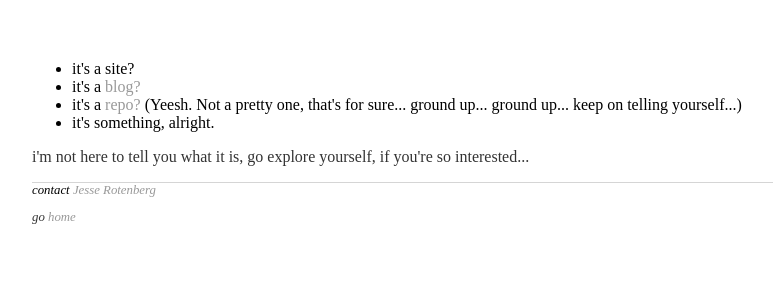
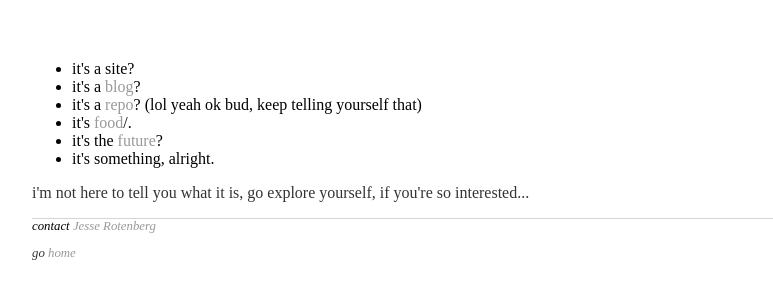
Before and after one commit to rachellanger3/JesseRotenberg.github.io, a Jekyll site: the page index.html, which Jekyll copies as it is, in a window 1280 px wide. Shown: the top 300 px of the page, without its empty margins (160-933 px from the left). Built offline with Jekyll 4.4.1, drawn with Linux system fonts in a browser that asks for light colours.

Commit message:
Auto stash before merge of "master" and "origin/master"

```diff
--- a/index.html
+++ b/index.html
@@ -16,8 +16,10 @@
 					<div class="text at last">
 						<ul id="things 'it' could be">
 							<li>it's a site?</li>
-							<li>it's a <a href="/posts">blog?</a></li>
-							<li>it's a <a href="https://github.com/JesseRotenberg/JesseRotenberg.github.io">repo?</a> (Yeesh. Not a pretty one, that's for sure... ground up... ground up... keep on telling yourself...)</li>
+							<li>it's a <a href="/posts">blog</a>?</li>
+							<li>it's a <a href="https://github.com/JesseRotenberg/JesseRotenberg.github.io">repo</a>? (lol yeah ok bud, keep telling yourself that)</li>
+							<li>it's <a href="/food">food</a>/.</li>
+							<li>it's the <a href="/predictions">future</a>?</li>
 							<li>it's something, alright.</li>
 						</ul>
 					</div>
```
